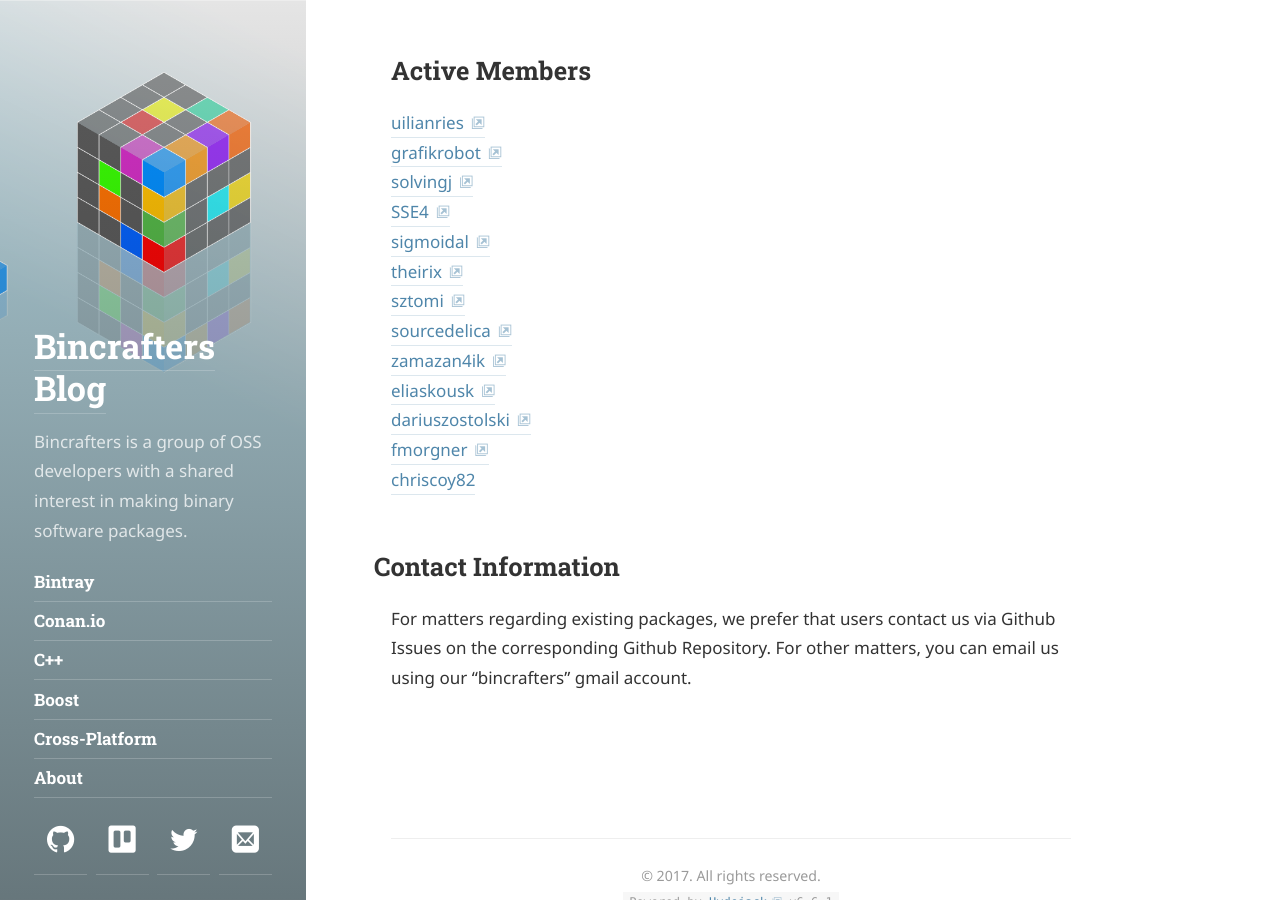
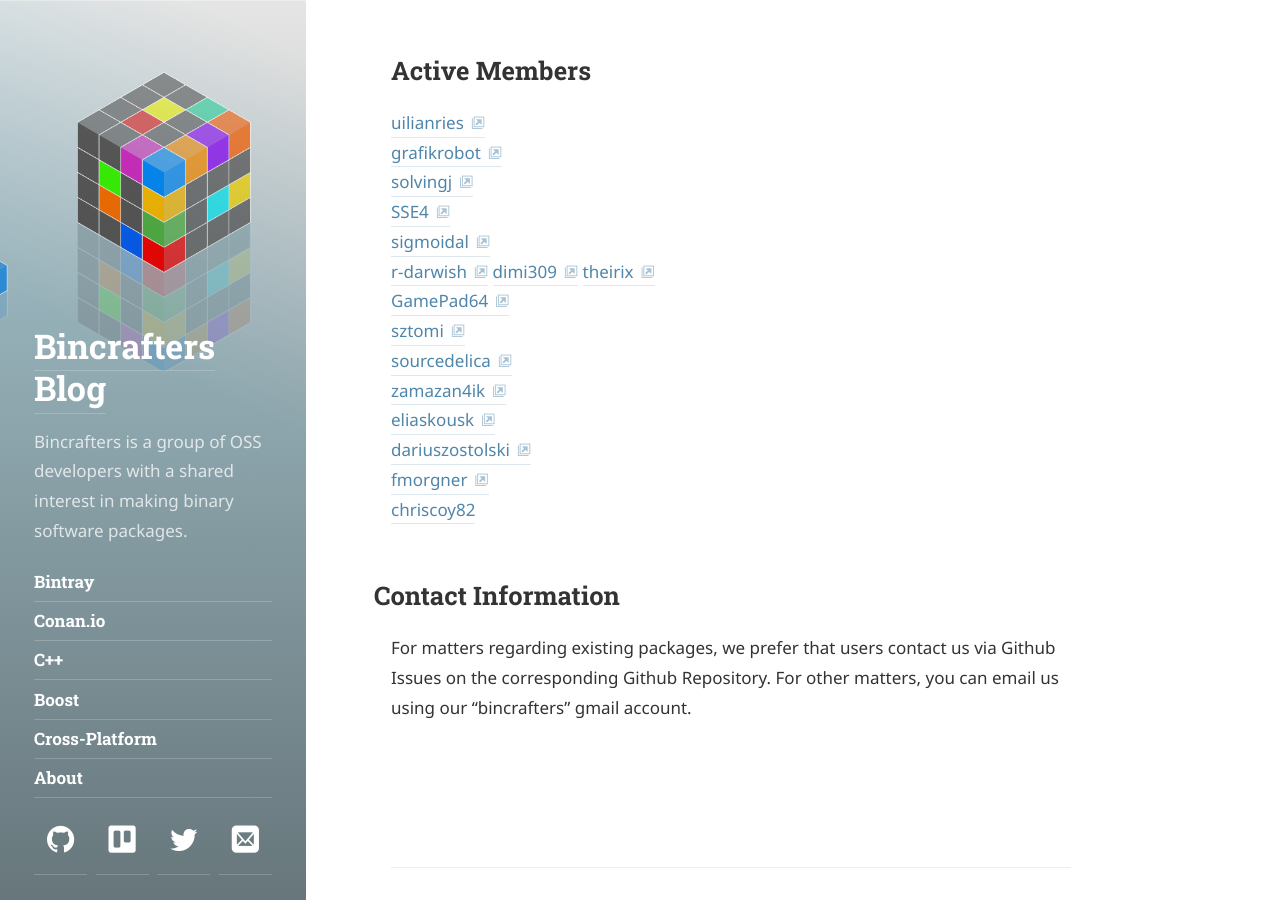
Before and after one commit to bincrafters/bincrafters.github.io, a Jekyll site: the page built from about.md, in a window 1280 px wide and 900 px high, scrolled down 1717 px. Built offline with Jekyll 4.4.1, drawn with Linux system fonts in a browser that asks for light colours; some web fonts are replaced.

Commit message:
added multiple members

```diff
--- a/about.md
+++ b/about.md
@@ -32,7 +32,10 @@ Bincrafters relies on recurring monthly donations from commercial organizations
 [solvingj](https://github.com/solvingj)
 [SSE4](https://github.com/SSE4)
 [sigmoidal](https://www.npcglib.org/~stathis/blog)
+[r-darwish](https://github.com/r-darwish)
+[dimi309](https://github.com/dimi309)
 [theirix](https://github.com/theirix)
+[GamePad64](https://github.com/GamePad64)
 [sztomi](https://github.com/sztomi)
 [sourcedelica](https://github.com/sourcedelica)
 [zamazan4ik](https://github.com/zamazan4ik)
```
Also changed, not shown: _posts/2017-12-13-Continuous-Integration-Sponsorship-Update.md (+1 -1 lines).
